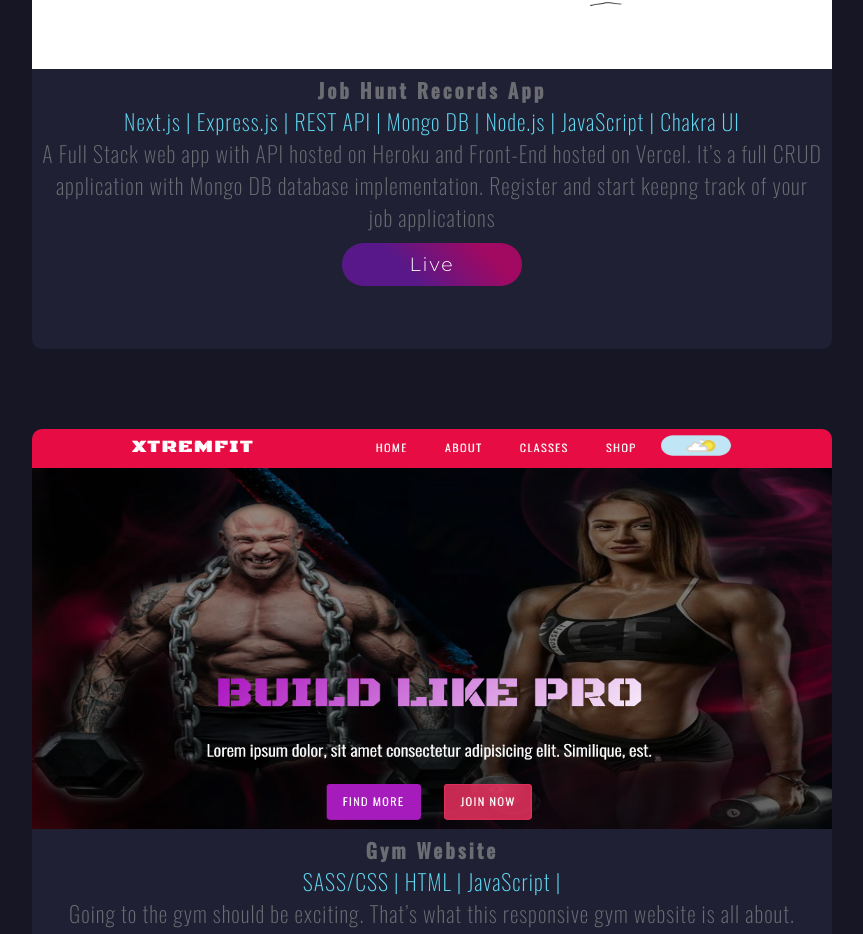
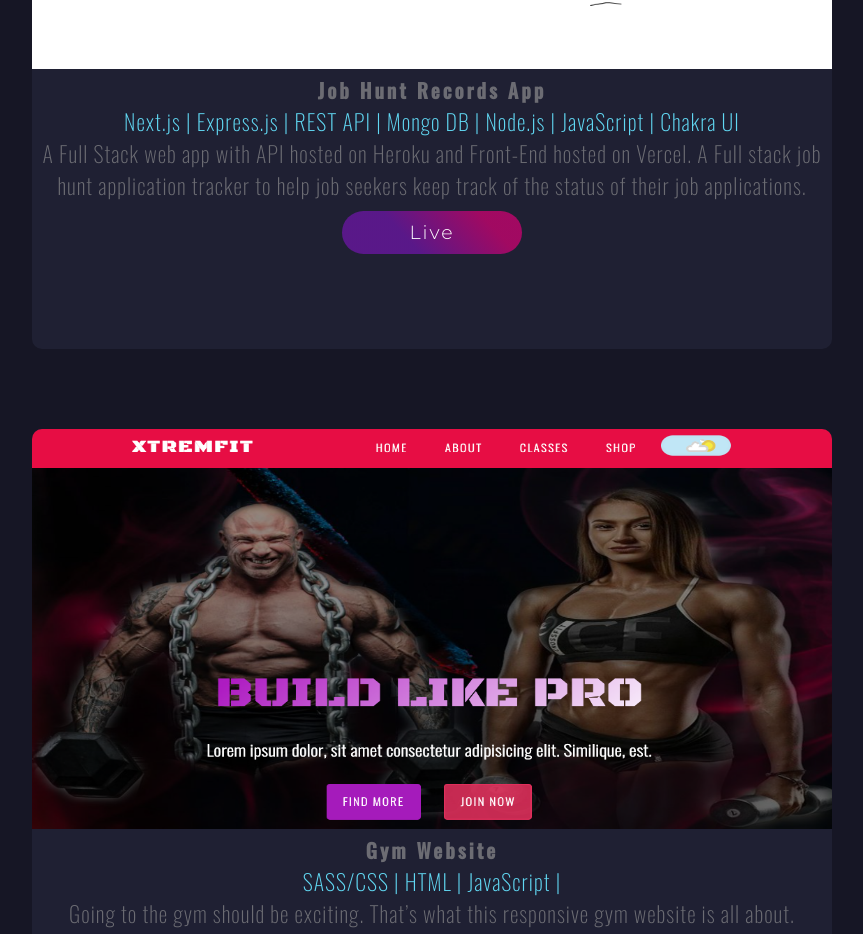
Before and after one commit to alexotoo/2020portfolio, a Next.js app: page / in a window 1280 px wide. Shown: the part 2780-3714 px from the top of the page, without its empty margins (208-1071 px from the left). Built offline with nearby package versions, Linux system fonts and the light colour scheme.

Commit message:
page edit

```diff
--- a/components/ProjectsSection.js
+++ b/components/ProjectsSection.js
@@ -98,9 +98,9 @@ export default function ProjectsSection() {
               </p>
               <p className="mb">
                 A Full Stack web app with API hosted on Heroku and Front-End
-                hosted on Vercel. It’s a full CRUD application with Mongo DB
-                database implementation. Register and start keepng track of your
-                job applications
+                hosted on Vercel. A Full stack job hunt application tracker to
+                help job seekers keep track of the status of their job
+                applications.
               </p>
               <a href="https://jobsapps.vercel.app/" target="_blank">
                 <Btn> Live</Btn>
```
